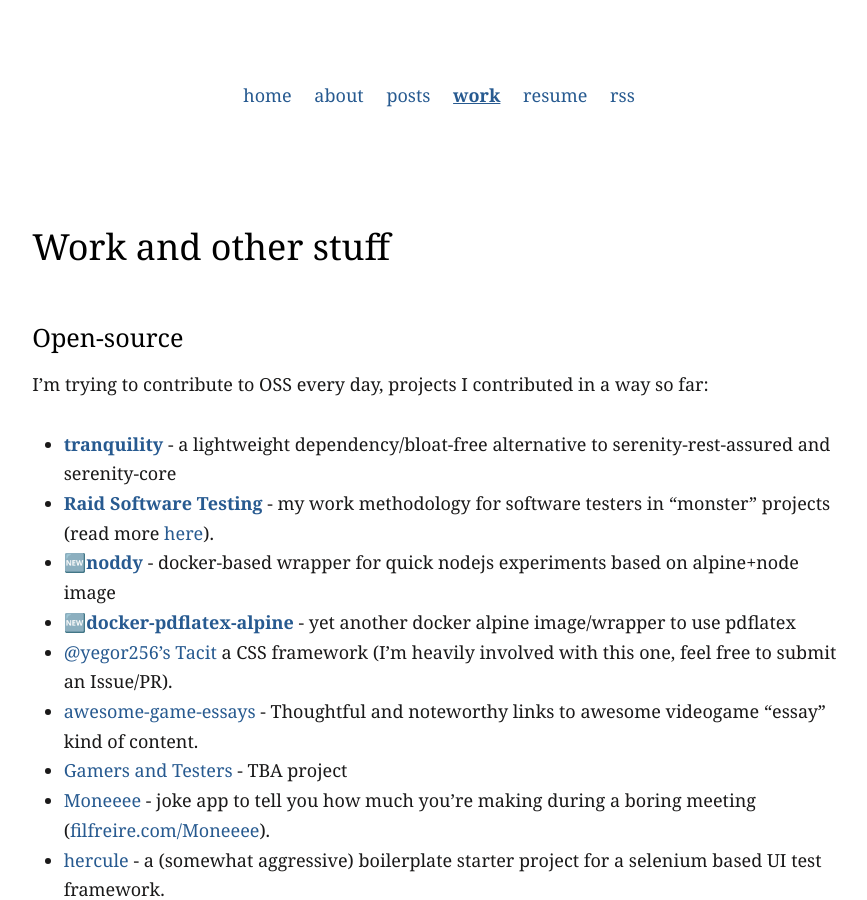
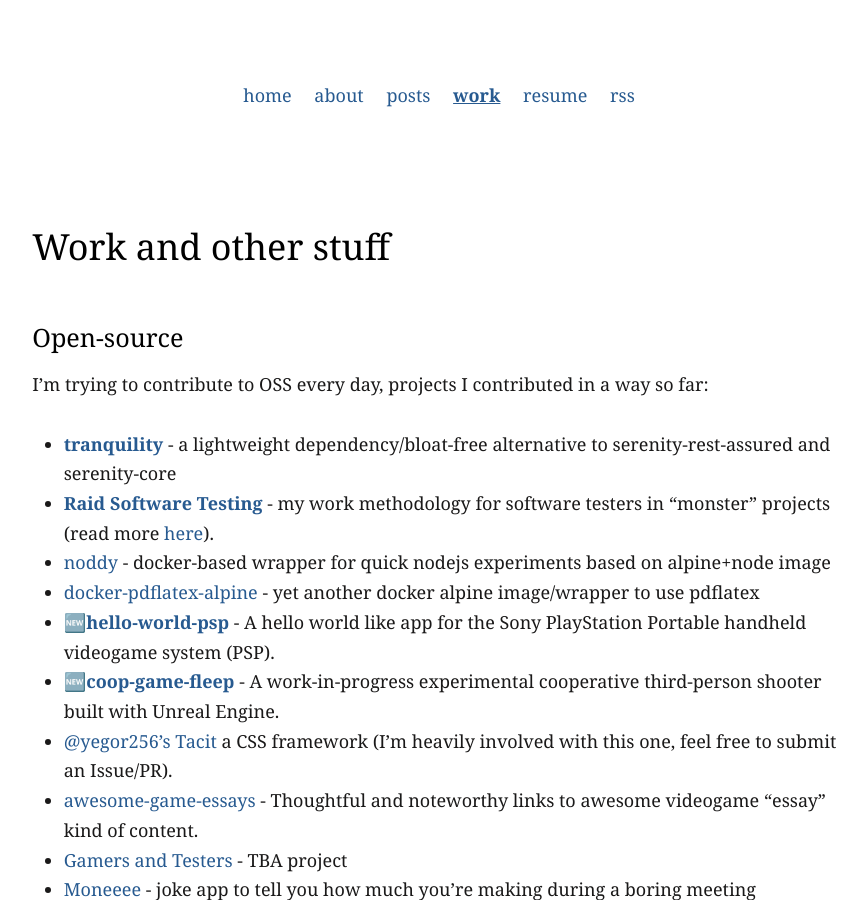
Before and after one commit to filfreire/filfreire.github.io, a Jekyll site: the page built from projects.md, in a window 1280 px wide and 900 px high. Shown: the whole window, without its empty margins (201-1068 px from the left). Built offline with Jekyll 4.4.1, drawn with Linux system fonts in a browser that asks for light colours.

Commit message:
update projects

```diff
--- a/projects.md
+++ b/projects.md
@@ -14,8 +14,10 @@
 
 - **[tranquility](https://tranquility-bdd.com/)** - a lightweight dependency/bloat-free alternative to serenity-rest-assured and serenity-core
 - **[Raid Software Testing](https://raid-software-testing.com/)** - my work methodology for software testers in "monster" projects (read more [here](https://filfreire.com/posts/asymmetric_warfare)).
-- 🆕**[noddy](https://github.com/filfreire/noddy)** - docker-based wrapper for quick nodejs experiments based on alpine+node image
-- 🆕**[docker-pdflatex-alpine](https://github.com/filfreire/docker-pdflatex-alpine)** - yet another docker alpine image/wrapper to use pdflatex
+- [noddy](https://github.com/filfreire/noddy) - docker-based wrapper for quick nodejs experiments based on alpine+node image
+- [docker-pdflatex-alpine](https://github.com/filfreire/docker-pdflatex-alpine) - yet another docker alpine image/wrapper to use pdflatex
+- 🆕**[hello-world-psp](https://github.com/filfreire/hello-world-psp)** - A hello world like app for the Sony PlayStation Portable handheld videogame system (PSP).
+- 🆕**[coop-game-fleep](https://github.com/filfreire/coop-game-fleep)** - A work-in-progress experimental cooperative third-person shooter built with Unreal Engine.
 - [@yegor256's Tacit](https://github.com/yegor256/tacit) a CSS framework (I'm heavily involved with this one, feel free to submit an Issue/PR).
 - [awesome-game-essays](https://github.com/filfreire/awesome-game-essays) - Thoughtful and noteworthy links to awesome videogame "essay" kind of content.
 - [Gamers and Testers](https://gamersandtesters.com/) - TBA project
```
